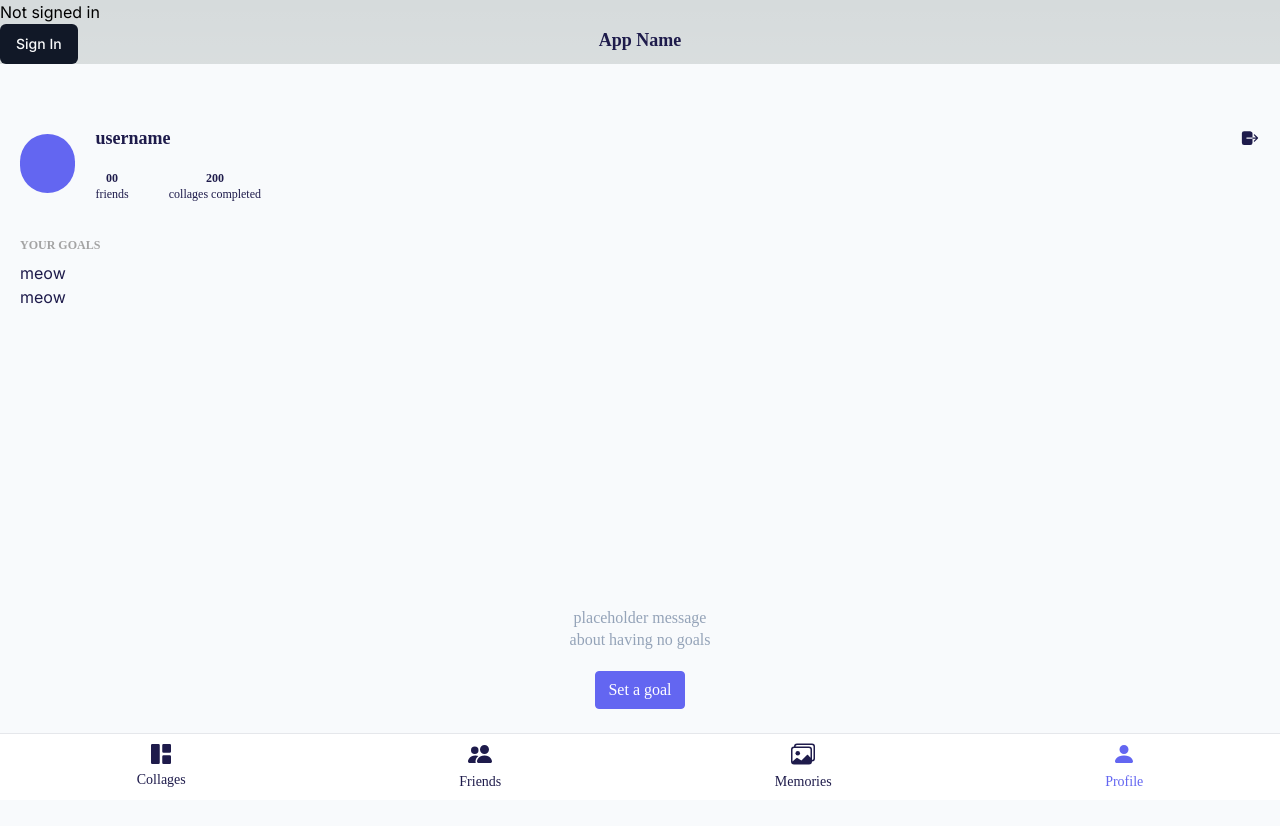
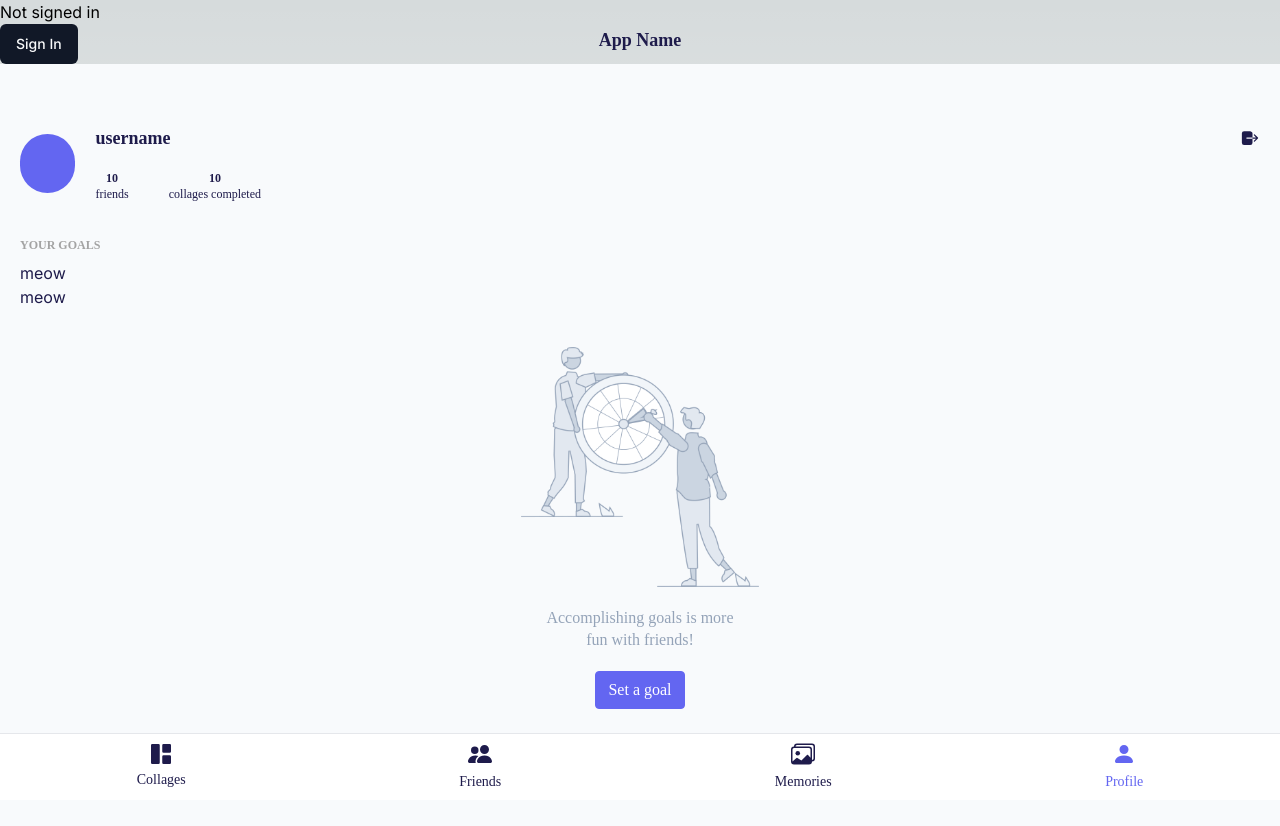
Before and after one commit to KihyeokK/McHacks-11, a Next.js app in the folder frontend/: page /profile in a window 1280 px wide. Shown: the top 826 px of the page. Built offline with nearby package versions, Linux system fonts and the light colour scheme; no server answers.

Commit message:
Made component for goal empty state and put in profile

```diff
--- a/frontend/app/profile/page.tsx
+++ b/frontend/app/profile/page.tsx
@@ -3,6 +3,8 @@ import BottomNavBar from "@/components/BottomNavBar";
 import { useState, useEffect } from "react";
 import { BsThreeDotsVertical } from "react-icons/bs";
 import { IoLogOut } from "react-icons/io5";
+import Image from 'next/image';
+import GoalsEmptyState from "@/components/GoalEmptyState";
 
 export default function Profile() {
     const [goals, setGoals] = useState("hidden");
@@ -22,11 +24,11 @@ export default function Profile() {
                         </div>
                         <div className="self-stretch justify-start items-start gap-10 inline-flex">
                             <div className="flex-col justify-start items-center gap-0.5 inline-flex">                                                           {/* Friends */}
-                                <div className="text-indigo-950 text-xs font-semibold font-['Rubik'] leading-[14.40px]">00</div>
+                                <div className="text-indigo-950 text-xs font-semibold font-['Rubik'] leading-[14.40px]">10</div>
                                 <div className="text-indigo-950 text-xs font-normal font-['Rubik'] leading-[14.40px]">friends</div>
                             </div>
                             <div className="flex-col justify-start items-center gap-0.5 inline-flex">                                                           {/* Collages Completed */}
-                                <div className="text-indigo-950 text-xs font-semibold font-['Rubik'] leading-[14.40px]">200</div>
+                                <div className="text-indigo-950 text-xs font-semibold font-['Rubik'] leading-[14.40px]">10</div>
                                 <div className="text-indigo-950 text-xs font-normal font-['Rubik'] leading-[14.40px]">collages completed</div>
                             </div>
                         </div>
@@ -40,15 +42,7 @@ export default function Profile() {
                     </ul>
                     {/* Collages Completed */}
                 </div>
-                <div className="self-stretch h-[362px] flex-col justify-center items-center gap-5 flex">
-                    <div className="w-[238px] h-60 relative"></div>
-                    <div className="self-stretch text-center text-slate-400 text-base font-normal font-['Rubik'] leading-snug">placeholder message<br/>about having no goals</div>
-                    <div className="px-3 py-1.5 bg-indigo-500 rounded border border-indigo-500 justify-center items-center gap-2 inline-flex">
-                        <div className="bg-white bg-opacity-0 flex-col justify-center items-start inline-flex">
-                            <div className="text-white text-base font-normal font-['Rubik'] leading-normal">Set a goal</div>
-                        </div>
-                    </div>
-                </div>
+                <GoalsEmptyState />
             </div>
 
             <div className="w-[100%] h-[62px] py-0.5 left-0 top-0 absolute justify-between items-center inline-flex">
--- /dev/null
+++ b/frontend/components/GoalEmptyState.tsx
@@ -0,0 +1,24 @@
+import Image from 'next/image';
+
+export default function GoalsEmptyState() {
+    return (
+        <div className="self-stretch h-[100%] flex-col justify-center items-center gap-5 flex">
+            <div className="w-[238px] h-60 relative">
+                <Image
+                        src="/images/target.png"
+                        width={400}
+                        height={400}
+                        alt="Picture of one person putting a dart on the target"
+                />
+            </div>
+            <div className="self-stretch text-center text-slate-400 text-base font-normal font-['Rubik'] leading-snug">
+                Accomplishing goals is more<br />fun with friends!
+            </div>
+            <div className="px-3 py-1.5 bg-indigo-500 rounded border border-indigo-500 justify-center items-center gap-2 inline-flex">
+                <div className="bg-white bg-opacity-0 flex-col justify-center items-start inline-flex">
+                    <div className="text-white text-base font-normal font-['Rubik'] leading-normal">Set a goal</div>
+                </div>
+            </div>
+        </div>
+    )
+}
```
